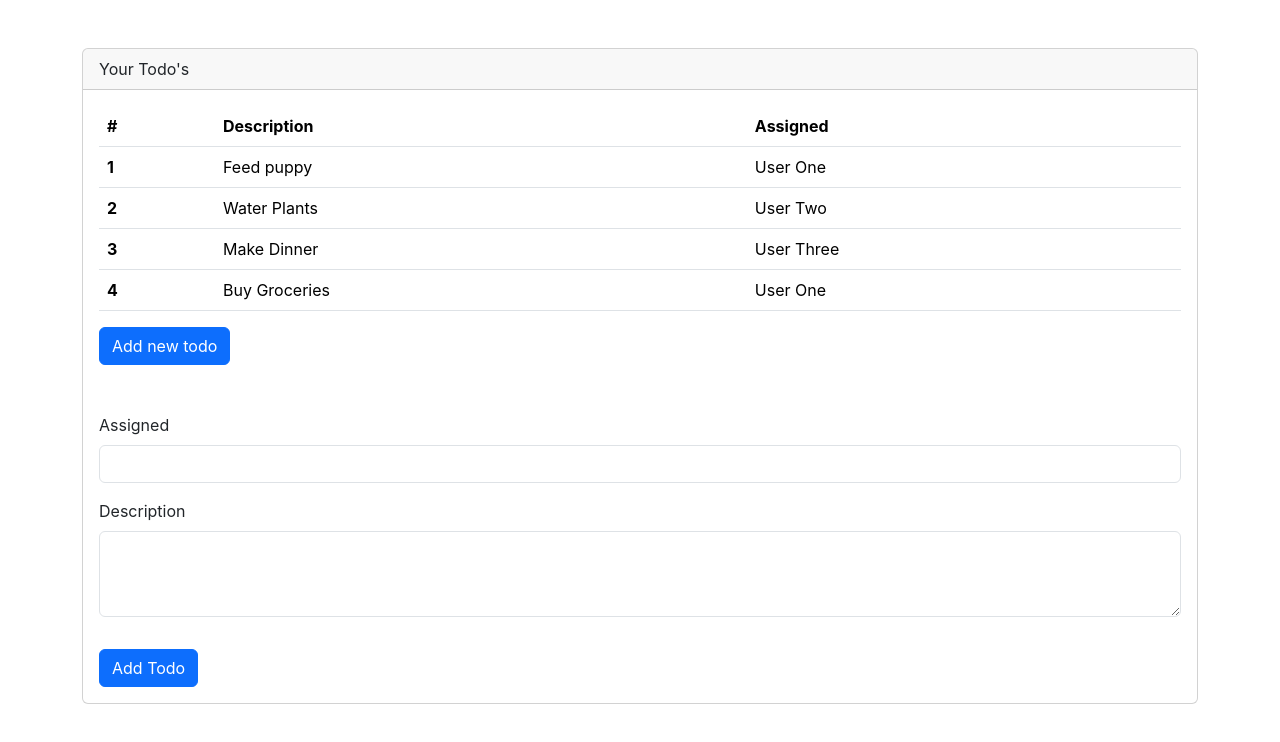
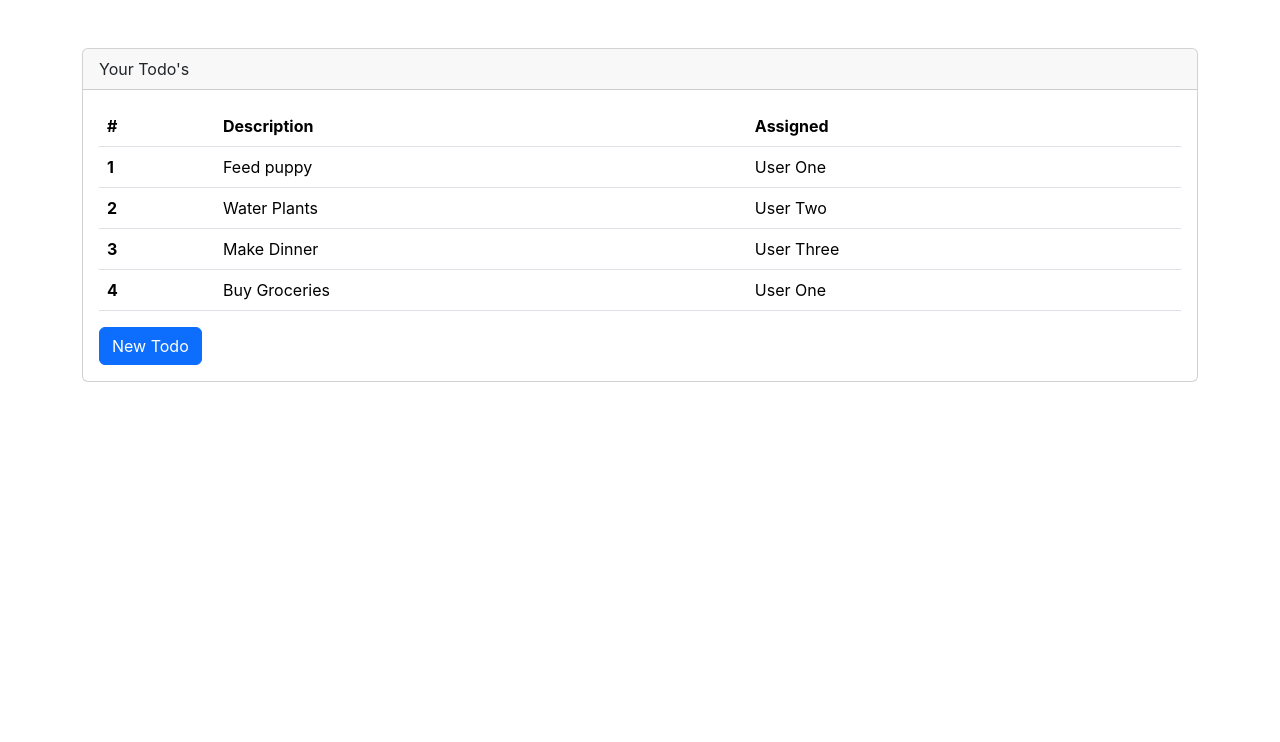
Before and after one commit to yosua02/Project, a React (Create React App) app: page / in a window 1280 px wide. Shown: the top 742 px of the page. Built offline with nearby package versions, Linux system fonts and the light colour scheme.

Commit message:
Adding conditional rendering

```diff
--- a/src/App.js
+++ b/src/App.js
@@ -4,6 +4,8 @@
 import NewTodoForm from './components/NewTodoForm';
 
 function App() {
+
+  const [showAddTodoForm, setShowAddTodoForm] = useState(false);
 
   const [todos, setTodos] = useState( [
     {rowNumber: 1, rowDescription: 'Feed puppy', rowAssigned: 'User One'},
@@ -43,10 +45,12 @@
         </div>
         <div className='card-body'>
           <TodoTable todos={todos} deleteTodo={deleteTodo}/>
-          <button className='btn btn-primary' onClick={(addTodo)}>
-            Add new todo
-            </button>
+          <button onClick={() => setShowAddTodoForm(!showAddTodoForm)}className='btn btn-primary'>
+            {showAddTodoForm ? 'Close New Todo' : 'New Todo'}
+          </button>
+          {showAddTodoForm &&
             <NewTodoForm addTodo={addTodo}/>
+          }
         </div>
       </div>
     </div>
```
